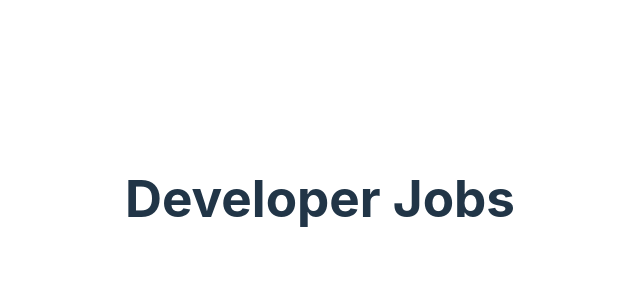
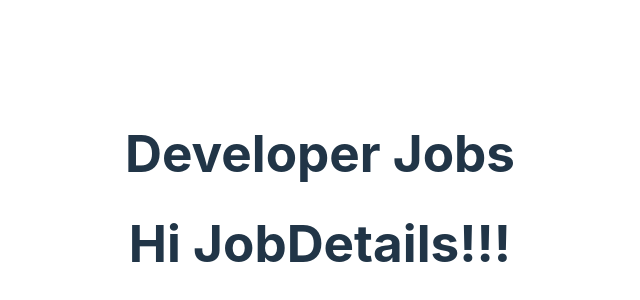
Before and after one commit to alucart2005/littleR_devjobs, a React (Vite) app: page /jobs/1 in a window 1280 px wide. Before the commit this address had no page. Shown: the part 202-502 px from the top of the page, without its empty margins (320-960 px from the left). Built offline with nearby package versions, Linux system fonts and the light colour scheme.

Commit message:
feature: some fix

```diff
--- a/src/routers/routers.jsx
+++ b/src/routers/routers.jsx
@@ -1,15 +1,19 @@
 import { JobDetails } from "../components/JobDetails";
 import { JobLists } from "../components/JobLists";
-import { BrowserRouter as Router, Routes, Route, Navigate } from "react-router-dom";
-
+import {
+  BrowserRouter as Router,
+  Routes,
+  Route,
+  Navigate,
+} from "react-router-dom";
 
 export function MyRoutes() {
   return (
     <Router>
       <Routes>
-        <Route exact path="/" element={<JobLists/>}/>
-        <Route exact path="/jobs" element={<JobLists/>}/>
-        <Route exact path="/jobs:position" element={<JobDetails/>}/>
+        <Route exact path="/" element={<JobLists />} />
+        <Route exact path="/jobs" element={<JobLists />} />
+        <Route exact path="/jobs/:position" element={<JobDetails/>} />
       </Routes>
     </Router>
   );
```
